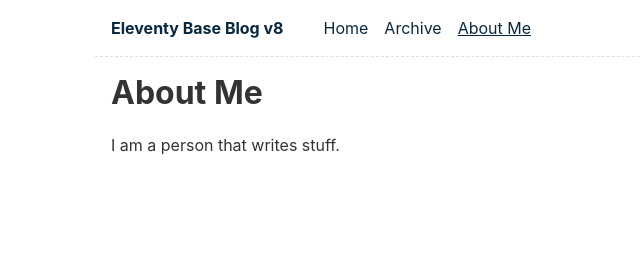
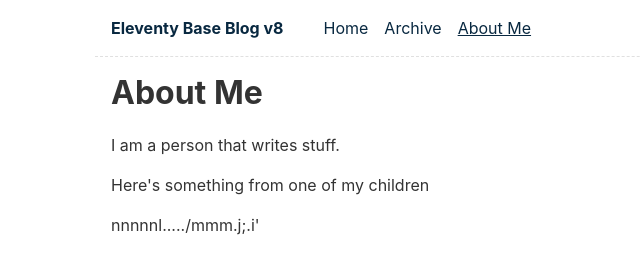
Before and after one commit to mattmakesmaps/mattmakesmaps.github.com, an Eleventy site: page content/about/index.md in a window 1280 px wide. Shown: the whole page, without its empty margins (225-865 px from the left). Built offline with nearby package versions, Linux system fonts and the light colour scheme; Eleventy itself is replaced by a stand-in of ours; files that its build step writes are made by us from their sources.

Commit message:
Add content from c & m

```diff
--- a/content/about/index.md
+++ b/content/about/index.md
@@ -7,3 +7,7 @@ eleventyNavigation:
 # About Me
 
 I am a person that writes stuff.
+
+Here's something from one of my children
+
+nnnnnl...../mmm.j;.i'
```
